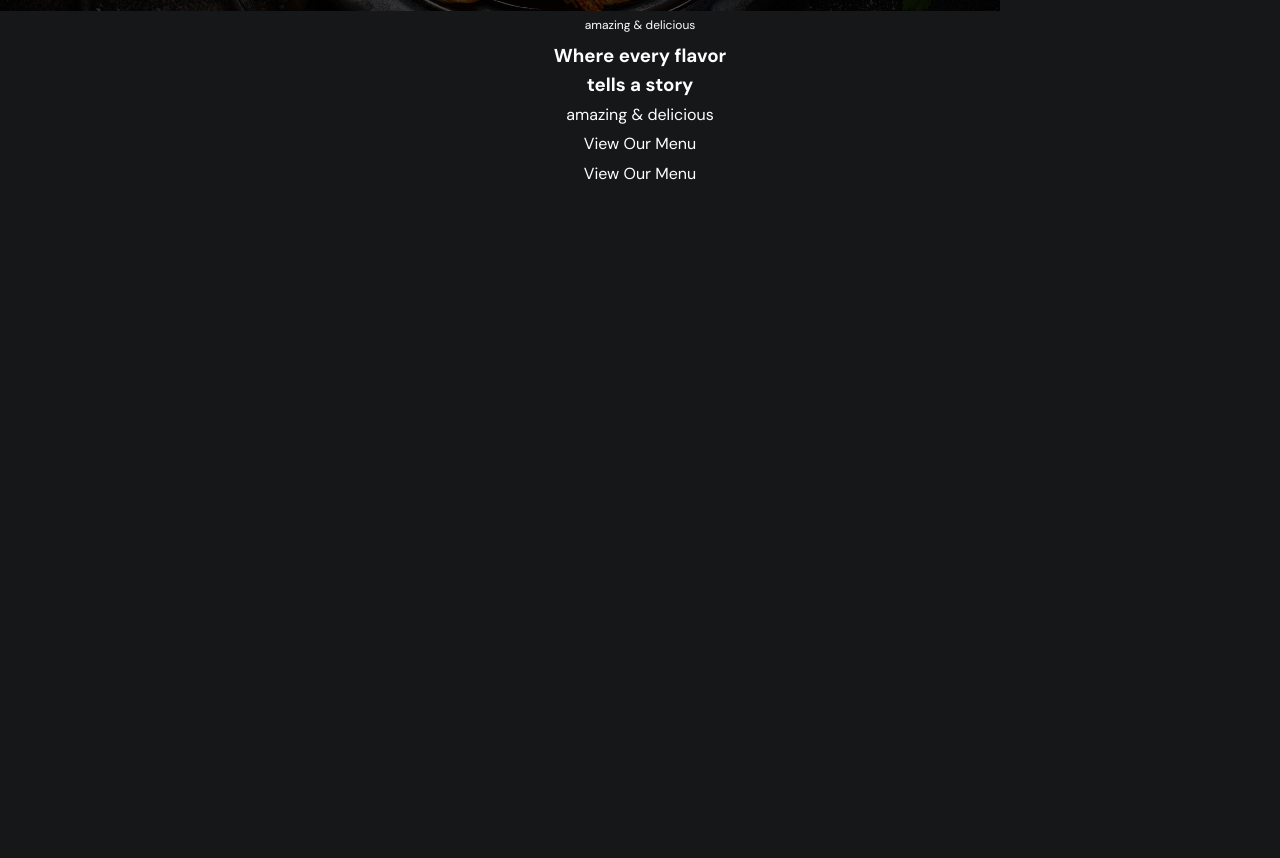
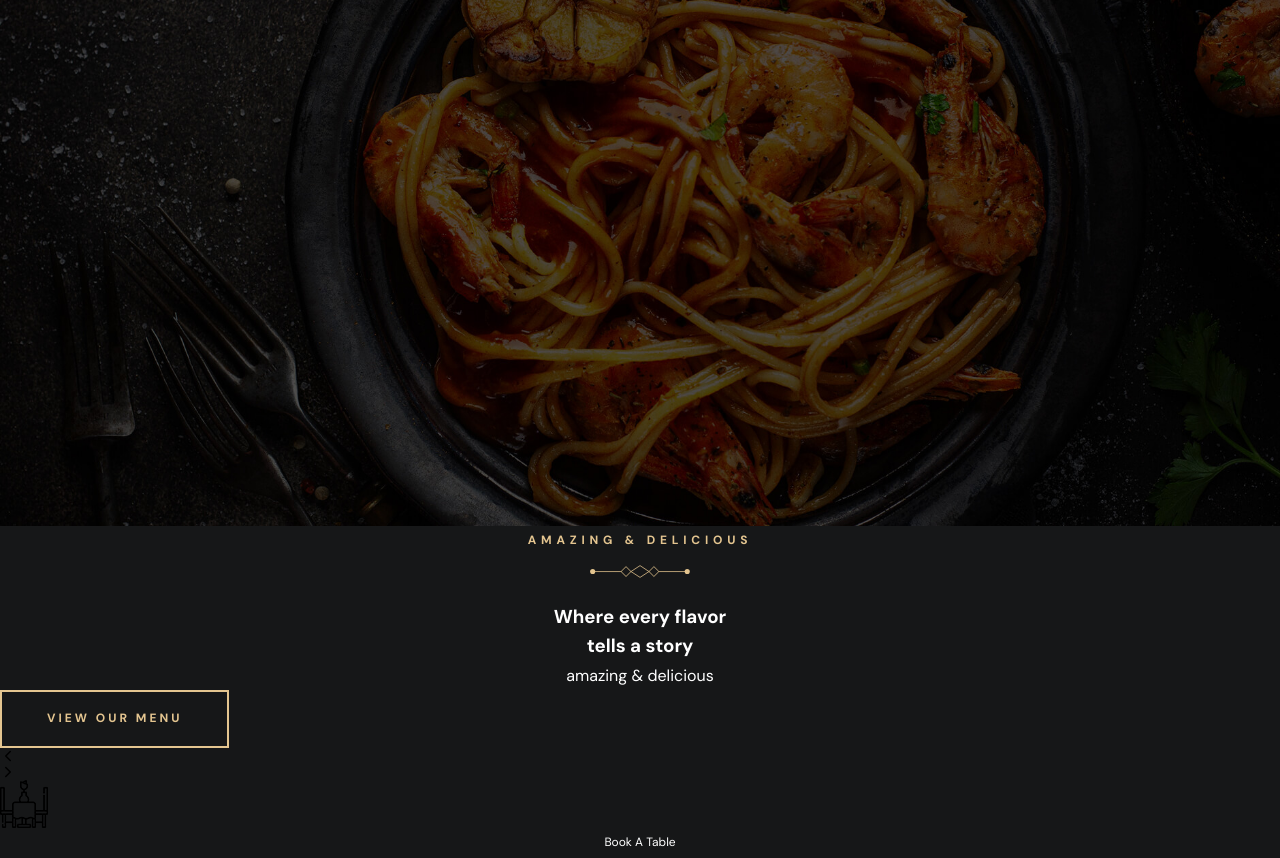
Before and after one commit to Aryanraval2030/Grilli-food-site, a plain HTML site: page index.html in a window 1280 px wide. Shown: the part 1860-2718 px from the top of the page. Before the commit the page ends 2400 px from the top, so only its background shows below. Drawn offline with nearby package versions, Linux system fonts and the light colour scheme; a web font is replaced by a local one.

Commit message:
site-food

```diff
--- a/assets/css/style.css
+++ b/assets/css/style.css
@@ -322,6 +322,103 @@ body.nav-active {
 
 
 
+
+.img-cover {
+  width: 100%;
+  height: 100%;
+  object-fit: cover;
+}
+
+.section-subtitle {
+  position: relative;
+  color: var(--gold-crayola);
+  font-weight: var(--weight-bold);
+  text-transform: uppercase;
+  letter-spacing: var(--letterSpacing-2);
+  margin-block-end: 12px;
+}
+
+.section-subtitle::after {
+  content: url('../images/separator.svg');
+  display: block;
+  width: 100px;
+  margin-inline: auto;
+  margin-block-start: 5px;
+}
+
+.btn {
+  position: relative;
+  color: var(--gold-crayola);
+  font-size: var(--fontSize-label-2);
+  font-weight: var(--weight-bold);
+  text-transform: uppercase;
+  letter-spacing: var(--letterSpacing-5);
+  max-width: max-content;
+  border: 2px solid var(--gold-crayola);
+  padding: 12px 45px;
+    overflow: hidden;
+
+  z-index: 1;
+}
+
+.btn::before {
+  content: "";
+  position: absolute;
+  bottom: 100%;
+  left: 50%;
+  transform: translateX(-50%);
+  width: 200%;
+  height: 200%;
+  border-radius: var(--radius-circle);
+  background-color: var(--gold-crayola);
+  transition: var(--transition-2);
+  z-index: -1;
+}
+
+.btn .text {
+  transition: var(--transition-1);
+}
+
+.btn .text-2 {
+  position: absolute;
+  top: 100%;
+  left: 50%;
+  transform: translateX(-50%);
+  min-width: max-content;
+  color: var(--smoky-black-1);
+}
+
+.btn:is(:hover, :focus-visible)::before {
+  bottom: -50%;
+}
+
+
+.btn:is(:hover, :focus-visible) .text-1 {
+  transform: translateY(-40px);
+}
+
+.btn:is(:hover, :focus-visible) .text-2 {
+  top: 50%;
+  transform: translate(-50%,-50%);
+}
+
+
+.btn-secondary::before{
+  background-color: var(--smoky-black-1);
+}
+
+.btn-secondary .text-2{
+  color: var(--white);
+}
+
+
+
+
+
+
+
+
+
 .preload {
   position: fixed;
   top: 0;
@@ -606,7 +703,13 @@ body.nav-active {
   transition: var(--transition-2);
   z-index: 1;
 }
-.overlay.active{
+
+.overlay.active {
   opacity: 1;
   pointer-events: all;
 }
+
+/*
+.hero .slider-btn{
+
+} */
--- a/index.html
+++ b/index.html
@@ -205,7 +205,7 @@
           <li class="slider-item active" data-hero-slider-item>
 
             <div class="slider-bg">
-              <img src="./assets/images/hero-slider-1.jpg" alt="" width="1000" height="950" class="img-cover">
+              <img src="./assets/images/hero-slider-1.jpg" alt="" width="100%" height="950" class="img-cover">
             </div>
 
             <p class="label-2 section-subtitle slider-reveal">
@@ -222,7 +222,7 @@
 
             <a href="" class="btn btn-primary slider-reveal">
               <span class="text text-1">View Our Menu</span>
-              <span class="text text-1" aria-hidden="true">View Our Menu</span>
+              <span class="text text-2" aria-hidden="true">View Our Menu</span>
             </a>
           </li>
 
@@ -230,7 +230,7 @@
           <li class="slider-item active" data-hero-slider-item>
 
             <div class="slider-bg">
-              <img src="./assets/images/hero-slider-2.jpg" alt="" width="1000" height="950" class="img-cover">
+              <img src="./assets/images/hero-slider-2.jpg" alt="" width="100%" height="950" class="img-cover">
             </div>
 
             <p class="label-2 section-subtitle slider-reveal">
@@ -247,7 +247,7 @@
 
             <a href="" class="btn btn-primary slider-reveal">
               <span class="text text-1">View Our Menu</span>
-              <span class="text text-1" aria-hidden="true">View Our Menu</span>
+              <span class="text text-2" aria-hidden="true">View Our Menu</span>
             </a>
           </li>
 
@@ -255,7 +255,7 @@
           <li class="slider-item active" data-hero-slider-item>
 
             <div class="slider-bg">
-              <img src="./assets/images/hero-slider-3.jpg" alt="" width="1000" height="950" class="img-cover">
+              <img src="./assets/images/hero-slider-3.jpg" alt="" width="100%" height="950" class="img-cover">
             </div>
 
             <p class="label-2 section-subtitle slider-reveal">
@@ -272,14 +272,27 @@
 
             <a href="" class="btn btn-primary slider-reveal">
               <span class="text text-1">View Our Menu</span>
-              <span class="text text-1" aria-hidden="true">View Our Menu</span>
+              <span class="text text-2" aria-hidden="true">View Our Menu</span>
             </a>
           </li>
 
         </ul>
 
-        <button class="slider-btn prev" aria-label="slide to previous" data-prev-btn=""></button>
+        <button class="slider-btn prev" aria-label="slide to previous" data-prev-btn>
+          <ion-icon name="chevron-back"></ion-icon>
+        </button>
       </section>
+      <button class="slider-btn next" aria-label="slide to next" data-next-btn>
+        <ion-icon name="chevron-forward"></ion-icon>
+      </button>
+
+      <a href="" class="hero-btn has-after">
+        <img src="./assets/images/hero-icon.png" alt="booking icon" width="48" height="48">
+
+        <span class="label-2 text-center span">
+          Book A Table
+        </span>
+      </a>
 
     </article>
   </main>
```
